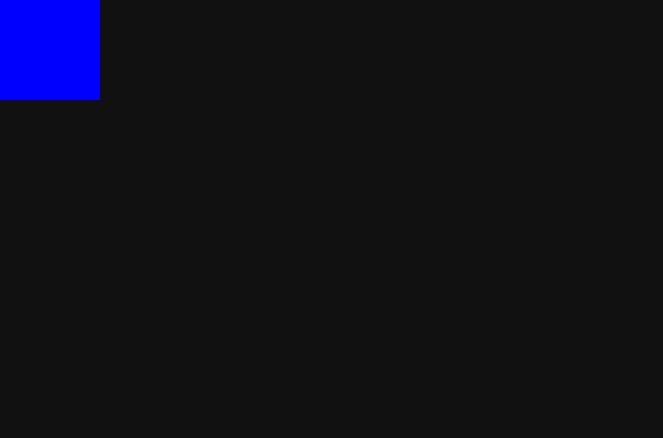
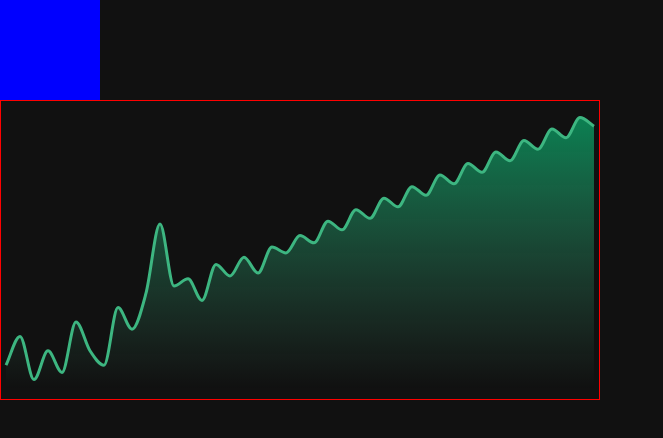
Before and after one commit to bogdanblazhkevych/motion-proto, a Next.js app: page /dashboard in a window 1280 px wide. Shown: the top 438 px of the page, without its empty margins (0-663 px from the left). Built offline with nearby package versions, Linux system fonts and the light colour scheme.

Commit message:
some charts

```diff
--- /dev/null
+++ b/src/app/components/canvas/canvas.tsx
@@ -0,0 +1,38 @@
+'use client'
+import { useEffect } from 'react'
+import styles from './styles.module.css'
+
+export default function Canvas() {
+    const points = [
+        [50, 50],
+        [150, 400],
+        [250, 200],
+        [350, 450],
+        [450, 100]
+    ]
+    function draw() {
+        const canvas = document.getElementById('canvas') as HTMLCanvasElement;
+        canvas.height = 500;
+        canvas.width = 500;
+
+        const ctx = canvas.getContext('2d');
+        if (!ctx) return
+        ctx.beginPath()
+        ctx.strokeStyle = "red"
+        ctx.lineWidth = 5
+        ctx.moveTo(points[0][0],points[0][1]);
+        const tanStart =
+        ctx.lineTo(points[1][0], points[1][0])
+        ctx.stroke();
+    }
+    useEffect(() => {
+        draw()
+    }, [])
+    return(
+        <div className={styles.wrapper}>
+        <canvas id="canvas" className={styles.canvas}>
+
+        </canvas>
+        </div>
+    )
+}
--- /dev/null
+++ b/src/app/components/canvas/styles.module.css
@@ -0,0 +1,5 @@
+.wrapper{
+    width: 500px;
+    height: 500px;
+    border: 1px solid red
+}
--- a/src/app/components/colab/data.ts
+++ b/src/app/components/colab/data.ts
@@ -262,6 +262,102 @@ export const mockData: ColabModualDataInterface = [
     matchConfidence: 0.9
   }
 ];
+export interface RevenueDataInterface {
+  date: string,
+  revenue: number
+}
+
+export const revenueData: RevenueDataInterface[] = [
+  {"date": "2023-01-01", "revenue": 5000},
+  {"date": "2023-01-02", "revenue": 5200},
+  {"date": "2023-01-03", "revenue": 4900},
+  {"date": "2023-01-04", "revenue": 5100},
+  {"date": "2023-01-05", "revenue": 4950},
+  {"date": "2023-01-06", "revenue": 5300},
+  {"date": "2023-01-07", "revenue": 5100},
+  {"date": "2023-01-08", "revenue": 5000},
+  {"date": "2023-01-09", "revenue": 5400},
+  {"date": "2023-01-10", "revenue": 5250},
+  {"date": "2023-01-11", "revenue": 5500},
+  {"date": "2023-01-12", "revenue": 5980},
+  {"date": "2023-01-13", "revenue": 5550},
+  {"date": "2023-01-14", "revenue": 5600},
+  {"date": "2023-01-15", "revenue": 5450},
+  {"date": "2023-01-16", "revenue": 5700},
+  {"date": "2023-01-17", "revenue": 5620},
+  {"date": "2023-01-18", "revenue": 5750},
+  {"date": "2023-01-19", "revenue": 5640},
+  {"date": "2023-01-20", "revenue": 5820},
+  {"date": "2023-01-21", "revenue": 5780},
+  {"date": "2023-01-22", "revenue": 5900},
+  {"date": "2023-01-23", "revenue": 5850},
+  {"date": "2023-01-24", "revenue": 6000},
+  {"date": "2023-01-25", "revenue": 5940},
+  {"date": "2023-01-26", "revenue": 6080},
+  {"date": "2023-01-27", "revenue": 6020},
+  {"date": "2023-01-28", "revenue": 6160},
+  {"date": "2023-01-29", "revenue": 6100},
+  {"date": "2023-01-30", "revenue": 6240},
+  {"date": "2023-01-31", "revenue": 6180},
+  {"date": "2023-02-01", "revenue": 6320},
+  {"date": "2023-02-02", "revenue": 6260},
+  {"date": "2023-02-03", "revenue": 6400},
+  {"date": "2023-02-04", "revenue": 6340},
+  {"date": "2023-02-05", "revenue": 6480},
+  {"date": "2023-02-06", "revenue": 6420},
+  {"date": "2023-02-07", "revenue": 6560},
+  {"date": "2023-02-08", "revenue": 6500},
+  {"date": "2023-02-09", "revenue": 6640},
+  {"date": "2023-02-10", "revenue": 6580},
+  {"date": "2023-02-11", "revenue": 6720},
+  {"date": "2023-02-12", "revenue": 6660}
+]
+
+// export const revenueData: RevenueDataInterface[] = [
+//   {"date": "2023-01-01", "revenue": 10000},
+//   {"date": "2023-01-02", "revenue": 9800},
+//   {"date": "2023-01-03", "revenue": 9900},
+//   {"date": "2023-01-04", "revenue": 9700},
+//   {"date": "2023-01-05", "revenue": 9800},
+//   {"date": "2023-01-06", "revenue": 9600},
+//   {"date": "2023-01-07", "revenue": 9700},
+//   {"date": "2023-01-08", "revenue": 9500},
+//   {"date": "2023-01-09", "revenue": 9600},
+//   {"date": "2023-01-10", "revenue": 9400},
+//   {"date": "2023-01-11", "revenue": 9300},
+//   {"date": "2023-01-12", "revenue": 9200},
+//   {"date": "2023-01-13", "revenue": 9100},
+//   {"date": "2023-01-14", "revenue": 9000},
+//   {"date": "2023-01-15", "revenue": 8900},
+//   {"date": "2023-01-16", "revenue": 8800},
+//   {"date": "2023-01-17", "revenue": 8700},
+//   {"date": "2023-01-18", "revenue": 8600},
+//   {"date": "2023-01-19", "revenue": 8500},
+//   {"date": "2023-01-20", "revenue": 8400},
+//   {"date": "2023-01-21", "revenue": 8300},
+//   {"date": "2023-01-22", "revenue": 8200},
+//   {"date": "2023-01-23", "revenue": 8100},
+//   {"date": "2023-01-24", "revenue": 8000},
+//   {"date": "2023-01-25", "revenue": 7900},
+//   {"date": "2023-01-26", "revenue": 7800},
+//   {"date": "2023-01-27", "revenue": 7700},
+//   {"date": "2023-01-28", "revenue": 7600},
+//   {"date": "2023-01-29", "revenue": 7500},
+//   {"date": "2023-01-30", "revenue": 7400},
+//   {"date": "2023-01-31", "revenue": 7300},
+//   {"date": "2023-02-01", "revenue": 7200},
+//   {"date": "2023-02-02", "revenue": 7100},
+//   {"date": "2023-02-03", "revenue": 7000},
+//   {"date": "2023-02-04", "revenue": 6900},
+//   {"date": "2023-02-05", "revenue": 6800},
+//   {"date": "2023-02-06", "revenue": 6700},
+//   {"date": "2023-02-07", "revenue": 6600},
+//   {"date": "2023-02-08", "revenue": 6500},
+//   {"date": "2023-02-09", "revenue": 6400},
+//   {"date": "2023-02-10", "revenue": 6300},
+//   {"date": "2023-02-11", "revenue": 6200},
+//   {"date": "2023-02-12", "revenue": 6100}
+// ]
 
 // export const mockData: ColabModualDataInterface = [
 //     {
--- /dev/null
+++ b/src/app/components/revenue/revenue.tsx
@@ -0,0 +1,125 @@
+'use client'
+
+import { useEffect, useRef, useState } from 'react'
+import { RevenueDataInterface, revenueData } from '../colab/data'
+import { Line } from 'react-chartjs-2';
+import styles from './styles.module.css'
+import {
+    Chart as ChartJS,
+    CategoryScale,
+    LinearScale,
+    PointElement,
+    LineElement,
+    Title,
+    Tooltip,
+    Legend,
+    Filler,
+    ChartOptions,
+} from 'chart.js'
+import { Chart } from 'react-chartjs-2'
+
+
+export default function Revenue() {
+    const chartRef = useRef<ChartJS>(null);
+    ChartJS.register(
+        CategoryScale,
+        LinearScale,
+        PointElement,
+        LineElement,
+        Title,
+        Tooltip,
+        Legend,
+        Filler
+    )
+
+    const [gradient, setGradient] = useState<CanvasGradient>()
+    const [borderColor, setBorderColor] = useState<string>()
+
+    useEffect(() => {
+        const chart = chartRef.current;
+        if (!chart) return
+        const ctx = chart.ctx
+        if (!ctx) return
+        const gradient = createGradient(ctx, chart.chartArea.height, revenueData)
+        setGradient(gradient)
+        const borderColor = createBorderColor(revenueData);
+        setBorderColor(borderColor)
+    }, [])
+
+    const createGradient = (ctx: CanvasRenderingContext2D, height: number, data: RevenueDataInterface[]): CanvasGradient => {
+        const dataList = data.map((node) => node.revenue)
+        const change = calculateChange(dataList);
+        var gradient = ctx.createLinearGradient(0, 0, 0, height);
+        if (change > 0) {
+            gradient.addColorStop(0, 'rgba(0, 255, 155,0.5)');
+            gradient.addColorStop(1, 'rgba(101,214,164,0)');
+        } else {
+            gradient.addColorStop(0, 'rgba(255, 0, 32,0.5)');
+            gradient.addColorStop(1, 'rgba(255, 0, 32,0)');
+        }
+        return gradient
+    }
+
+    const createBorderColor = (data: RevenueDataInterface[]): string => {
+        const dataList = data.map((node) => node.revenue)
+        const change = calculateChange(dataList);
+        if (change > 0) {
+            return 'rgb(61,182,129)'
+        } else {
+            return 'rgb(229,82,100)'
+        }
+    }
+
+    const calculateChange = (data: number[]) => {
+        return data.reduce((total, current, index, array) => {
+            if (current > array[index - 1]) {
+                return total + current
+            } else {
+                return total - current
+            }
+        })
+    }
+
+    const data = {
+        labels: revenueData.map((node) => node.date),
+        datasets: [
+            {
+                label: 'test',
+                data: revenueData.map((node) => node.revenue),
+                borderColor: borderColor,
+                backgroundColor: gradient,
+                fill: true,
+                cubicInterpolationMode: 'monotone' as const,
+                tension: 0.4,
+                pointStyle: false as const,
+            }
+        ]
+    }
+
+    const options = {
+        maintainAspectRatio: false,
+        responsive: true,
+        plugins: {
+            legend: {
+                display: false
+            },
+            tooltip: {
+                enabled: false
+            }
+        },
+        scales: {
+            x: {
+                display: false
+            },
+            y: {
+                display: false
+            }
+        }
+    };
+
+    return (
+        <div className={styles.revenuewrapper}>
+            <Chart ref={chartRef} type='line' data={data} options={options} />
+        </div>
+    )
+}
--- /dev/null
+++ b/src/app/components/revenue/styles.module.css
@@ -0,0 +1,11 @@
+.revenuewrapper{
+    width: 600px;
+    height: 300px;
+    border: 1px solid red;
+}
+
+/* .revenuewrapper canvas {
+    width: 600px;
+    height: 200px;
+    object-fit: contain;
+} */
--- a/src/app/dashboard/dashboard.tsx
+++ b/src/app/dashboard/dashboard.tsx
@@ -1,7 +1,9 @@
 'use client'
 
+import Canvas from '../components/canvas/canvas'
 import Colab from '../components/colab/colab'
 import ColabIcon from '../components/colabicon/colabicon'
+import Revenue from '../components/revenue/revenue'
 import styles from './styles.module.css'
 import { useEffect, useState } from 'react'
 
@@ -22,6 +24,8 @@ export default function Dashboard() {
     <main className={styles.main}>
       {openModules.colab && <Colab openModules={openModules} setOpenModules={setOpenModules}/>}
       <ColabIcon openModules={openModules} setOpenModules={setOpenModules}/>
+      <Revenue />
+      {/* <Canvas /> */}
     </main>
   )
 }
```
Also changed, not shown: package.json (+7 -4 lines), src/app/components/background/styles.module.css (+16 -7 lines), 1 other file (tests, documents, lock files or other folders).
